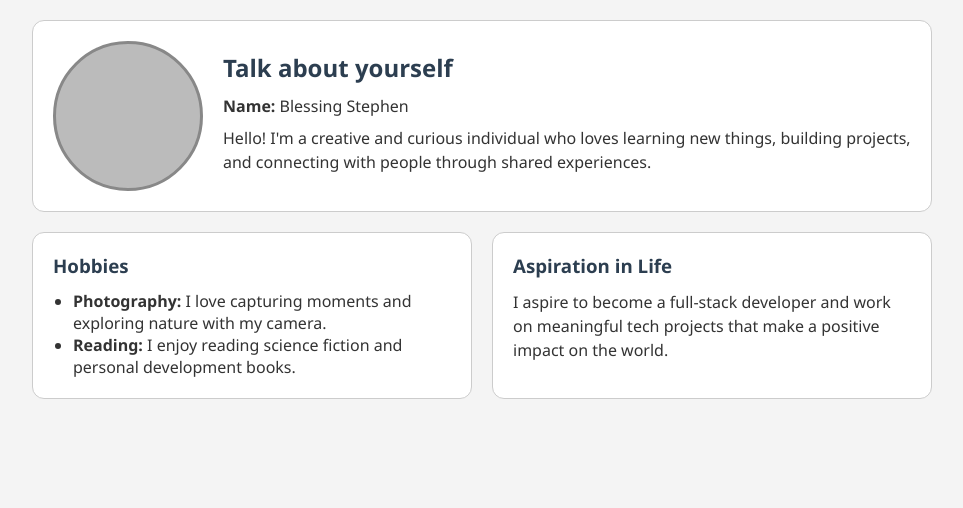
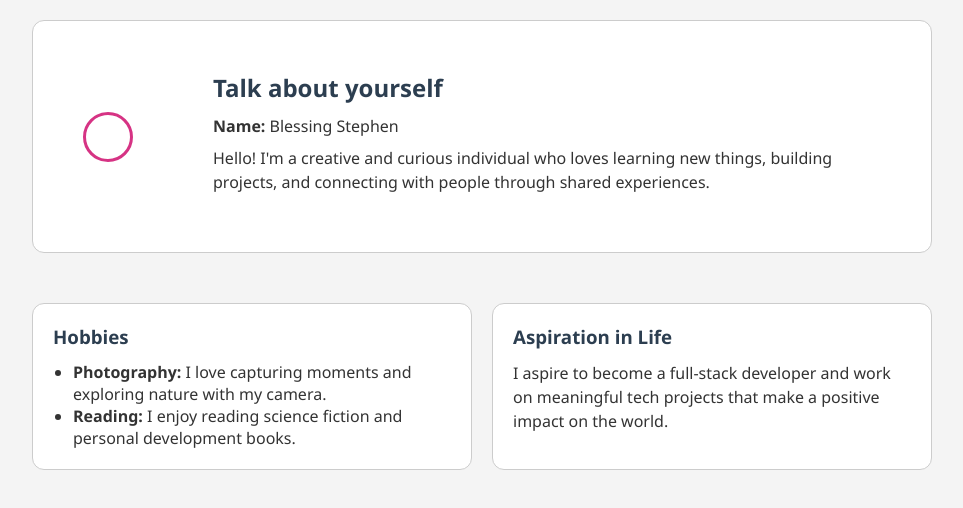
Before and after one commit to QueenB-ENGR/My-Project-About-Me, a plain HTML site: page Index.html in a window 1280 px wide. Shown: the whole page, without its empty margins (158-1121 px from the left). Drawn offline with Linux system fonts and the light colour scheme.

Commit message:
style.css

```diff
--- a/style.css
+++ b/style.css
@@ -16,41 +16,54 @@ body {
 .container {
   display: grid;
   grid-template-rows: auto auto;
-  gap: 20px;
+  gap: 50px;
   max-width: 900px;
   margin: 0 auto;
+  justify-self: unset;
 }
 
 /* Top Section Layout */
 .top-section {
-  display: grid;
-  grid-template-columns: 150px 1fr;
-  gap: 20px;
+  display: flex;
   align-items: center;
   background-color: #fff;
-  padding: 20px;
+  padding: 50px;
   border-radius: 12px;
   border: 1px solid #ccc;
+  gap: 50px;
 }
 
-/* Profile Circle */
+.top-section .profile-pic {
+  flex-shrink: 0;
+  margin-right: 30px;
+}
+
+.top-section .intro-text {
+  flex: 1;
+}
+
+/* Profile picture container */
 .profile-pic {
-  width: 150px;
-  height: 150px;
-  background-color: #bbb;
-  border-radius: 50%;
-  border: 3px solid #888;
+  width: 50px;
+  height: 50px;
+  border: 3px solid #d63384; /* pink border */
+  border-radius: 100%; /* makes it circular */
+  overflow: hidden; /* hides image overflow */
+  display: grid;
+  background-color: white;
 }
 
 /* Intro Text */
 .intro-text h2 {
   margin-bottom: 10px;
   color: #2c3e50;
+
 }
 
 .intro-text p {
   margin-bottom: 8px;
   line-height: 1.5;
+
 }
 
 /* Bottom Section Layout */
```
